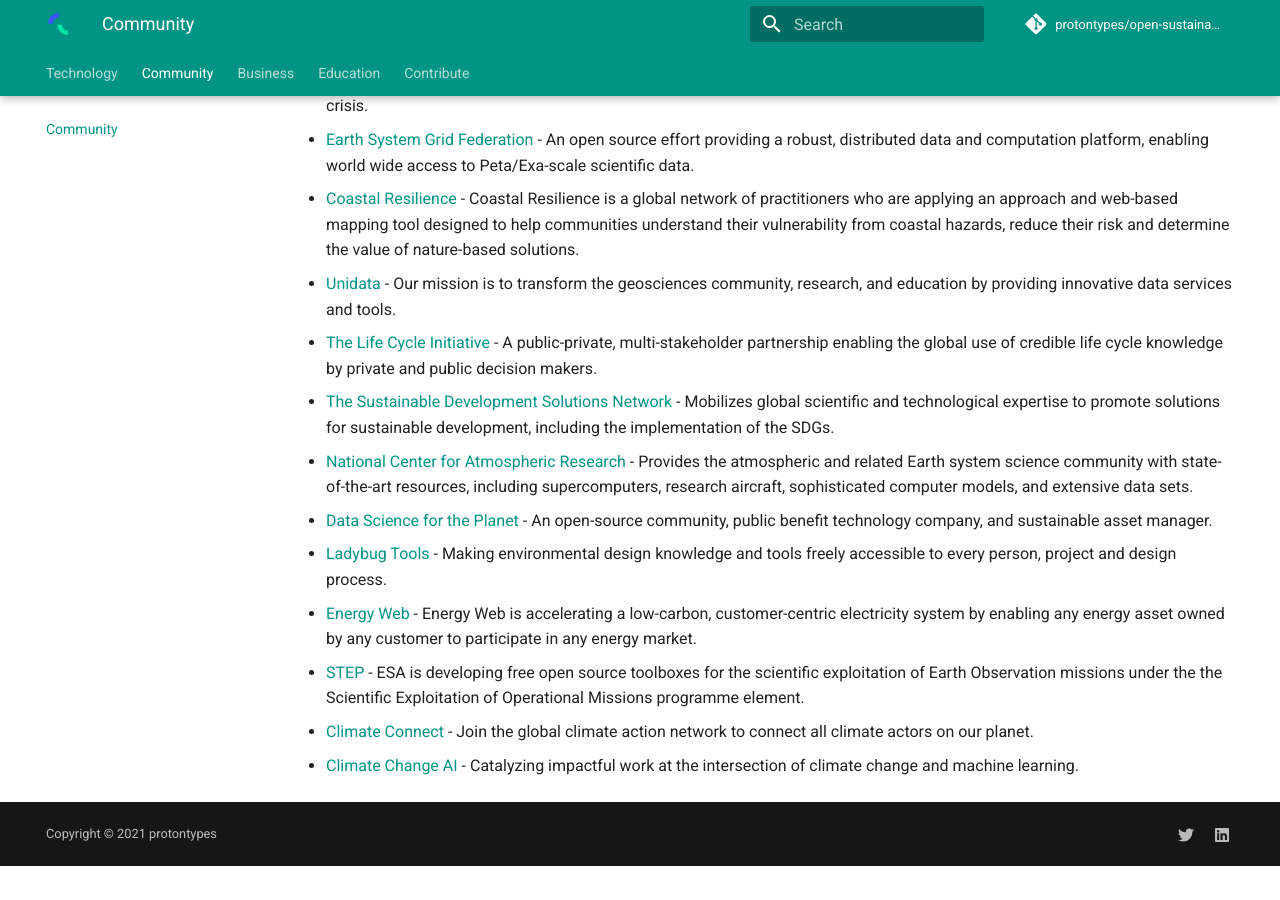
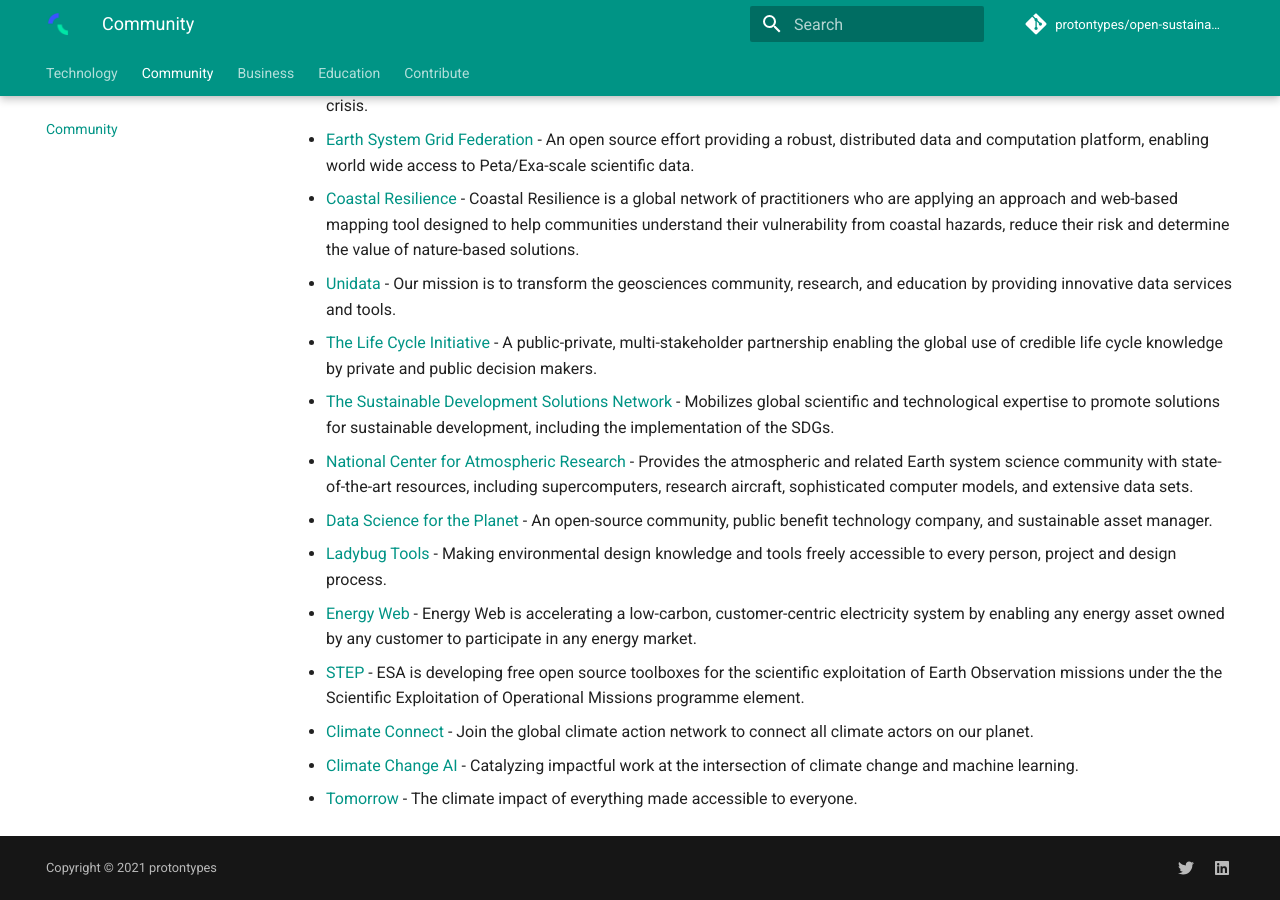
Before and after one commit to protontypes/open-sustainable-technology, an MkDocs documentation site: the page built from docs/community.md, in a window 1280 px wide and 900 px high, scrolled down 1649 px. Built offline with MkDocs 1.6.1 and Material for MkDocs 9.7.7, drawn with Linux system fonts in a browser that asks for light colours; comment, search, counter and statistics services are not loaded; before the commit the page ends 2515 px from its top, so only the background shows below that.

Commit message:
Update community.md
The climate impact of everything made accessible to everyone. https://github.com/tmrowco #opensource #community @tmrowco

```diff
--- a/docs/community.md
+++ b/docs/community.md
@@ -44,3 +44,4 @@
 - [STEP](http://step.esa.int/main/) - ESA  is developing  free open source toolboxes for the scientific exploitation of Earth Observation missions under the the Scientific Exploitation of Operational Missions programme element.
 - [Climate Connect](https://climateconnect.earth/) - Join the global climate action network to connect all climate actors on our planet.
 - [Climate Change AI](https://www.climatechange.ai/) - Catalyzing impactful work at the intersection of climate change and machine learning.
+- [Tomorrow](https://github.com/tmrowco) - The climate impact of everything made accessible to everyone.
```
